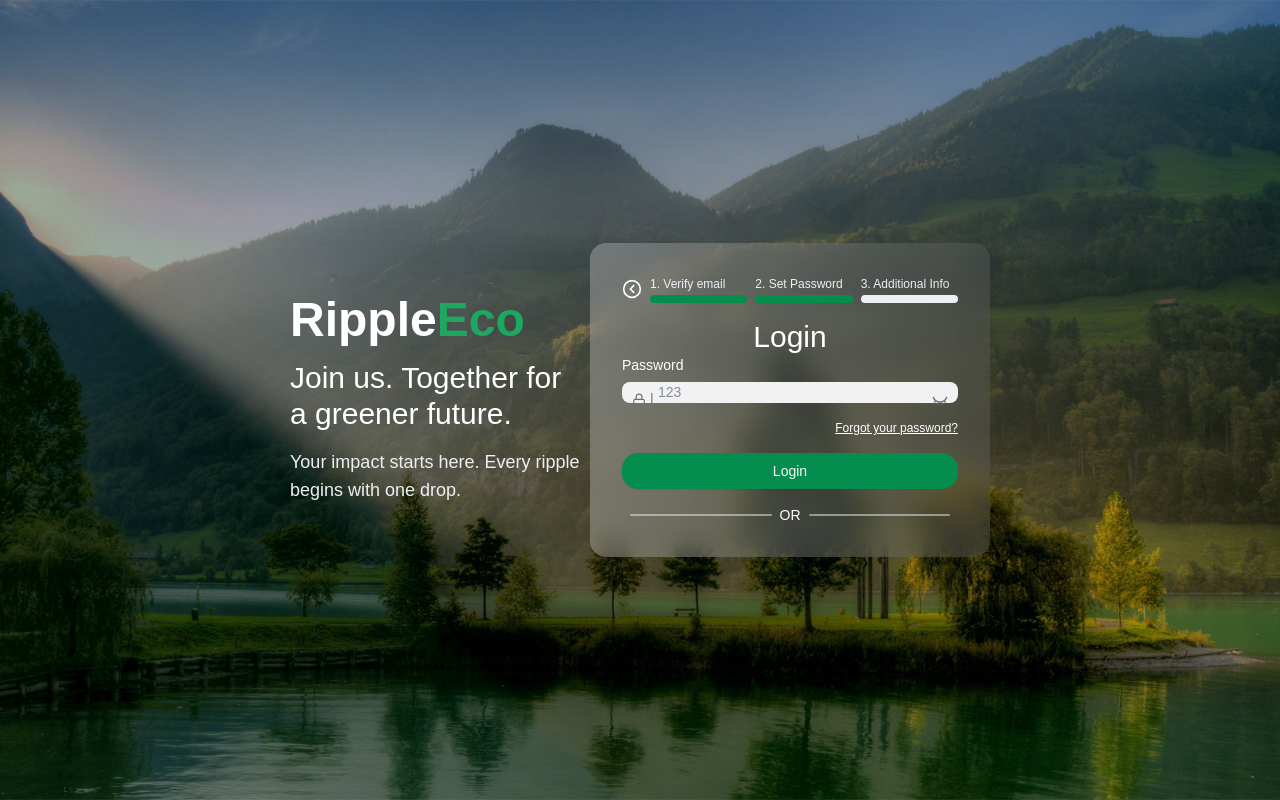
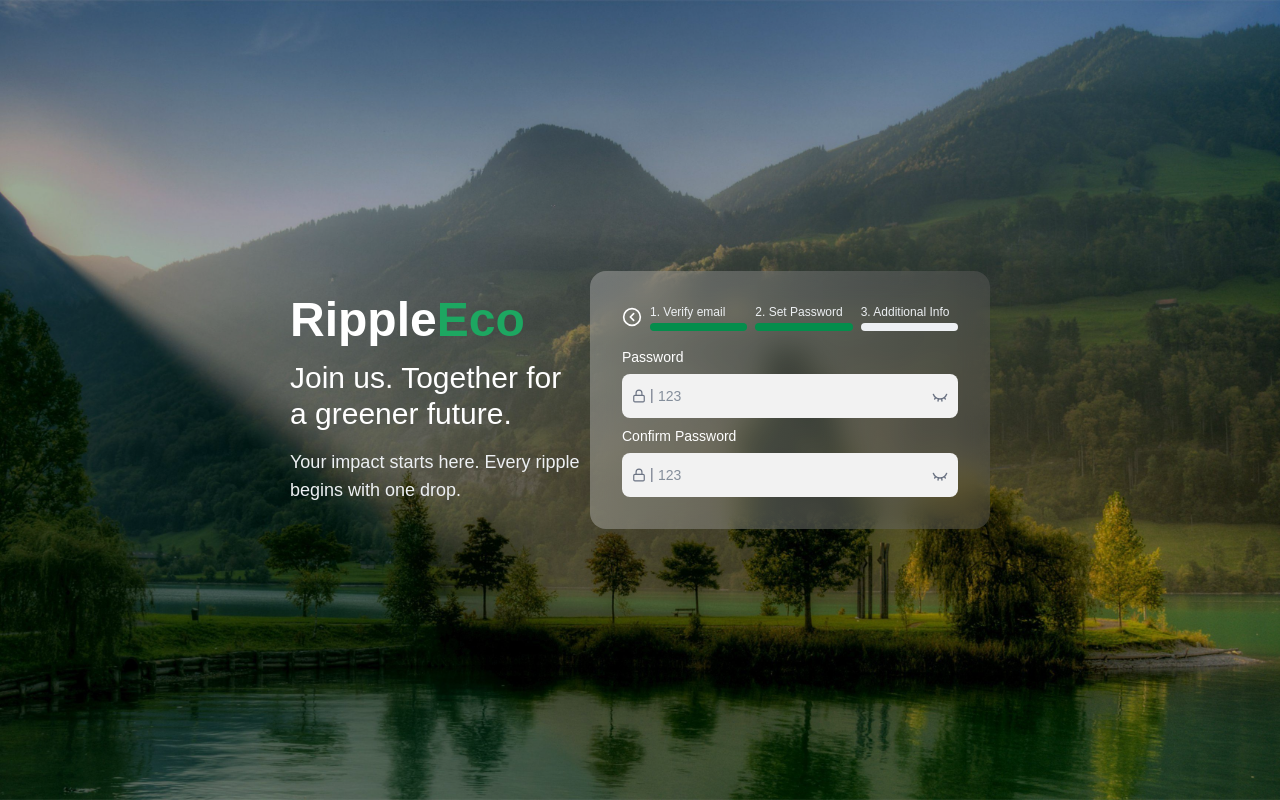
Before and after one commit to Try43-loki/ripple-eco-test, a Next.js app: page /register in a window 1280 px wide. Built offline with nearby package versions, Linux system fonts and the light colour scheme; a web font is replaced by a local one.

Commit message:
fix setPassword

```diff
--- a/src/app/(auth)/_component/SetPasswordComponent.jsx
+++ b/src/app/(auth)/_component/SetPasswordComponent.jsx
@@ -7,9 +7,13 @@ import { useState } from "react";
 
 function SetPasswordComponent() {
   const [showPassword, setShowPassword] = useState(false);
+  const [showCfPassword, setShowCfPassword] = useState(false);
   // show password
   const handleShowPassword = () => {
     setShowPassword(!showPassword);
+  };
+  const handleShowCfPassword = () => {
+    setShowCfPassword(!showPassword);
   };
   return (
     <section className="h-screen w-full flex justify-center items-center bg-[url('/assets/bg-login.jpg')] bg-cover bg-no-repeat bg-center">
@@ -56,8 +60,6 @@ function SetPasswordComponent() {
             action=""
             className="flex justify-center items-center flex-col  w-full  "
           >
-            <h5 className="text-3xl text-white">Login</h5>
-
             <section className="flex justify-between items-center flex-col gap-2 w-full">
               {/* input password */}
               <div className="grid w-full items-center gap-1.5 relative ">
@@ -67,37 +69,47 @@ function SetPasswordComponent() {
                 >
                   Password
                 </Label>
-                <span className="flex justify-center items-center text-[14px] gap-1 top-[34px] left-2.5 absolute text-gray-500">
+                <span className="flex justify-center items-center text-[14px] gap-1 top-[38px] left-2.5 absolute text-gray-500">
                   <Lock size={14} />|
                 </span>
                 <span
                   onClick={handleShowPassword}
-                  className="flex justify-center items-center text-[14px] gap-1 top-[37px] right-2.5 absolute text-gray-500 cursor-pointer"
+                  className="flex justify-center items-center text-[14px] gap-1 top-[42px] right-2.5 absolute text-gray-500 cursor-pointer"
                 >
                   {showPassword ? <Eye size={16} /> : <EyeClosed size={16} />}
                 </span>
                 <input
                   required
-                  className="text-gray-500 pl-9 text-[14px]   placeholder:text-strong-gray placeholder:font-light  bg-input-color focus-visible:ring-[0px] border-none rounded-md w-full outline-none  "
+                  className="text-gray-500 pl-9 text-[14px] h-11   placeholder:text-strong-gray placeholder:font-light  bg-input-color focus-visible:ring-[0px] border-none rounded-md w-full outline-none  "
                   type={showPassword ? "text" : "password"}
                   id="password"
                   placeholder="123"
                 />
               </div>
-
-              <Link
-                href="#"
-                className="underline text-end w-full my-2 font-light  text-white text-[12px] "
-              >
-                Forgot your password?
-              </Link>
-              <Button className="w-full text text-center cursor-pointer rounded-2xl p-4">
-                Login
-              </Button>
-              <div className="flex justify-center items-center gap-x-2 w-full px-2 mt-2">
-                <span className="w-full h-[1.5px] grow bg-light-gray  opacity-50 rounded-3xl"></span>
-                <span className="text-sm text-white">OR</span>
-                <span className="w-full h-[1.5px] grow bg-light-gray opacity-50  rounded-3xl"></span>
+              {/* Confirm password */}
+              <div className="grid w-full items-center gap-1.5 relative ">
+                <Label
+                  htmlFor="cfpassword"
+                  className="text-white text-[14px] font-light"
+                >
+                  Confirm Password
+                </Label>
+                <span className="flex justify-center items-center text-[14px] gap-1 top-[38px] left-2.5 absolute text-gray-500">
+                  <Lock size={14} />|
+                </span>
+                <span
+                  onClick={handleShowCfPassword}
+                  className="flex justify-center items-center text-[14px] gap-1 top-[42px] right-2.5 absolute text-gray-500 cursor-pointer"
+                >
+                  {showCfPassword ? <Eye size={16} /> : <EyeClosed size={16} />}
+                </span>
+                <input
+                  required
+                  className="text-gray-500 pl-9 text-[14px] h-11   placeholder:text-strong-gray placeholder:font-light  bg-input-color focus-visible:ring-[0px] border-none rounded-md w-full outline-none  "
+                  type={showCfPassword ? "text" : "password"}
+                  id="cfpassword"
+                  placeholder="123"
+                />
               </div>
             </section>
           </form>
```
